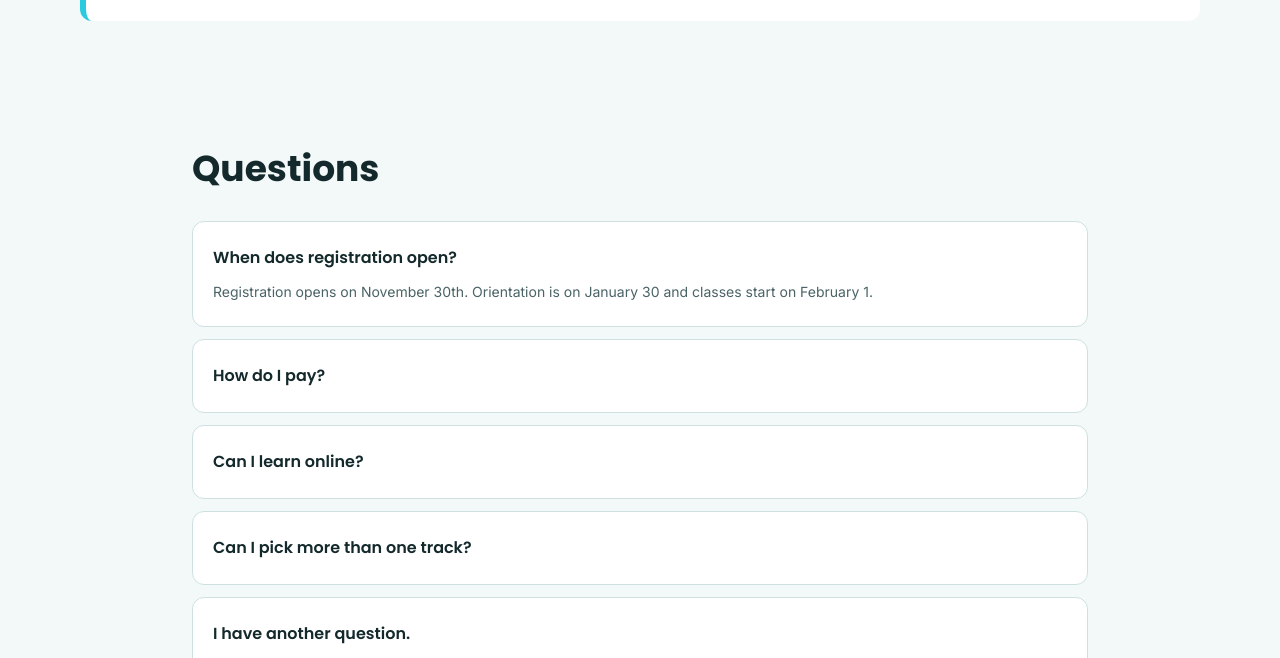
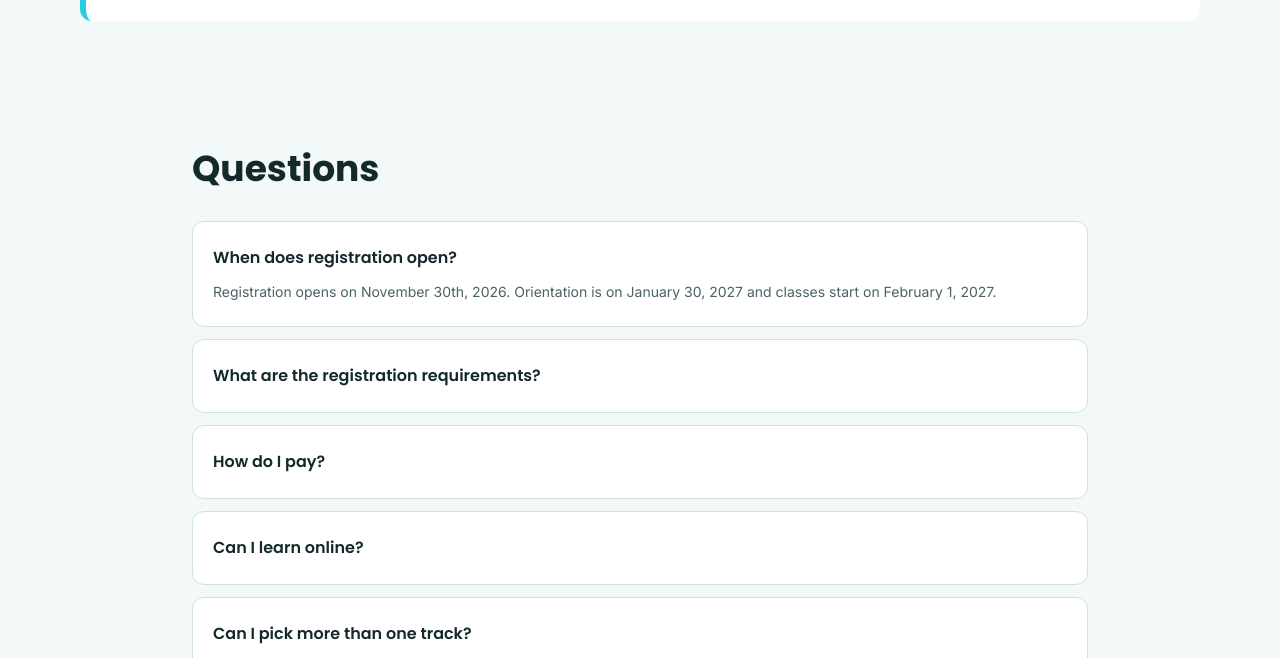
Before and after one commit to ifechiglory/landing-oage, a plain HTML site: page index.html in a window 1280 px wide. Both pictures are taken after a click on the heading "When does registration open?". Shown: the part 3492-4150 px from the top of the page. Drawn offline with nearby package versions, Linux system fonts and the light colour scheme.

Commit message:
edit page content

```diff
--- a/index.html
+++ b/index.html
@@ -101,12 +101,12 @@
 
             <div class="border-t-[3px] border-cyan pt-3">
               <dt class="text-xs uppercase tracking-wider text-page/70">Registration</dt>
-              <dd class="font-heading font-bold text-lg mt-1">Opens November 30th</dd>
+              <dd class="font-heading font-bold text-lg mt-1">Opens November 30th 2026</dd>
             </div>
 
             <div class="border-t-[3px] border-cyan pt-3">
               <dt class="text-xs uppercase tracking-wider text-page/70">Orientation</dt>
-              <dd class="font-heading font-bold text-lg mt-1">January 30</dd>
+              <dd class="font-heading font-bold text-lg mt-1">January 30, 2027</dd>
             </div>
 
             <div class="border-t-[3px] border-cyan pt-3">
@@ -691,8 +691,17 @@
               When does registration open?
             </summary>
             <p class="text-muted text-sm pb-3">
-              Registration opens on November 30th. Orientation is on January 30
-              and classes start on February 1.
+              Registration opens on November 30th, 2026. Orientation is on January 30, 2027
+              and classes start on February 1, 2027.
+            </p>
+          </details>
+
+          <details class="bg-surface border border-line rounded-xl px-5 py-3">
+            <summary class="cursor-pointer font-heading font-semibold min-h-12 flex items-center">
+              What are the registration requirements?
+            </summary>
+            <p class="text-muted text-sm pb-3">
+             Must be 18 and above, must have a laptop and internet access.
             </p>
           </details>
 
```
